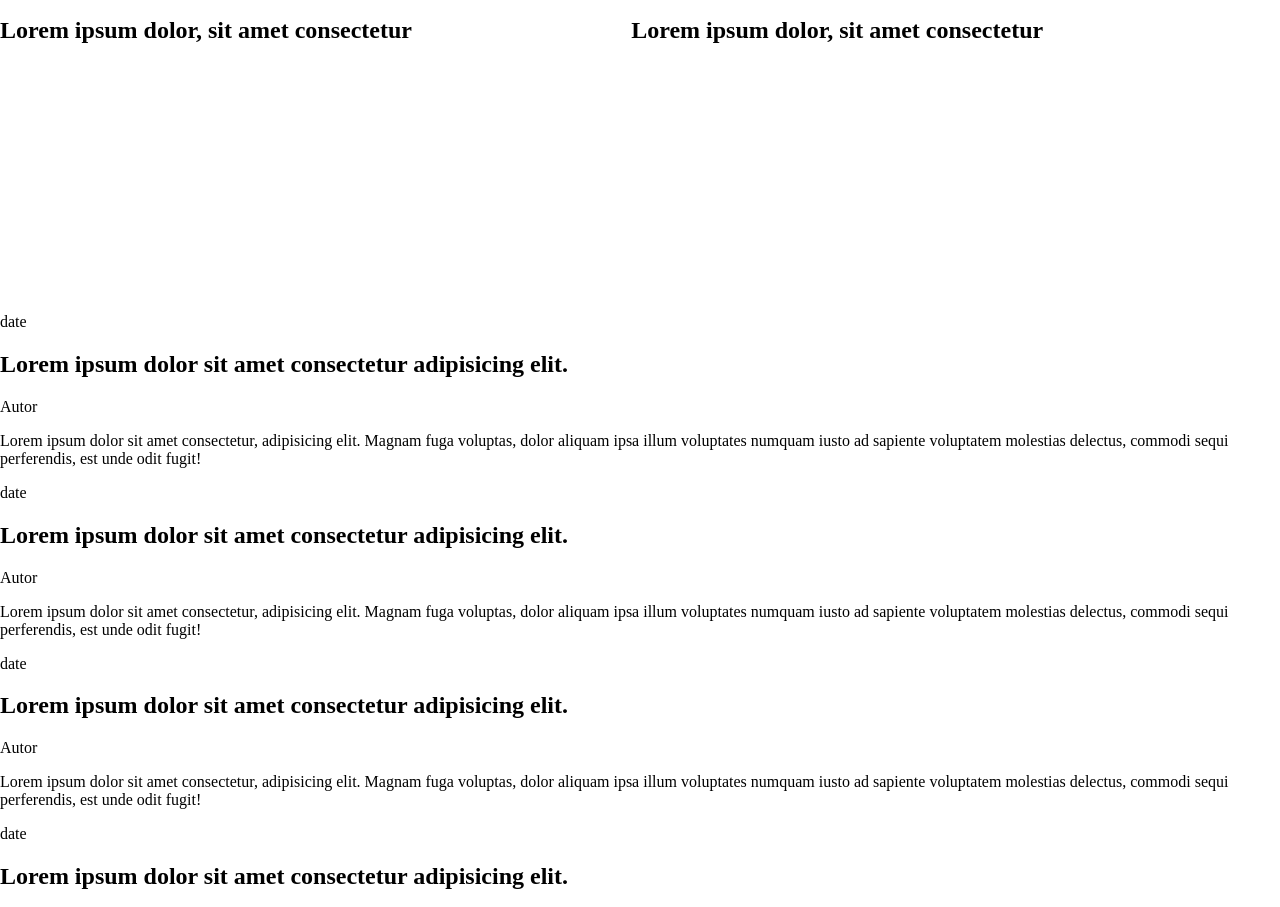
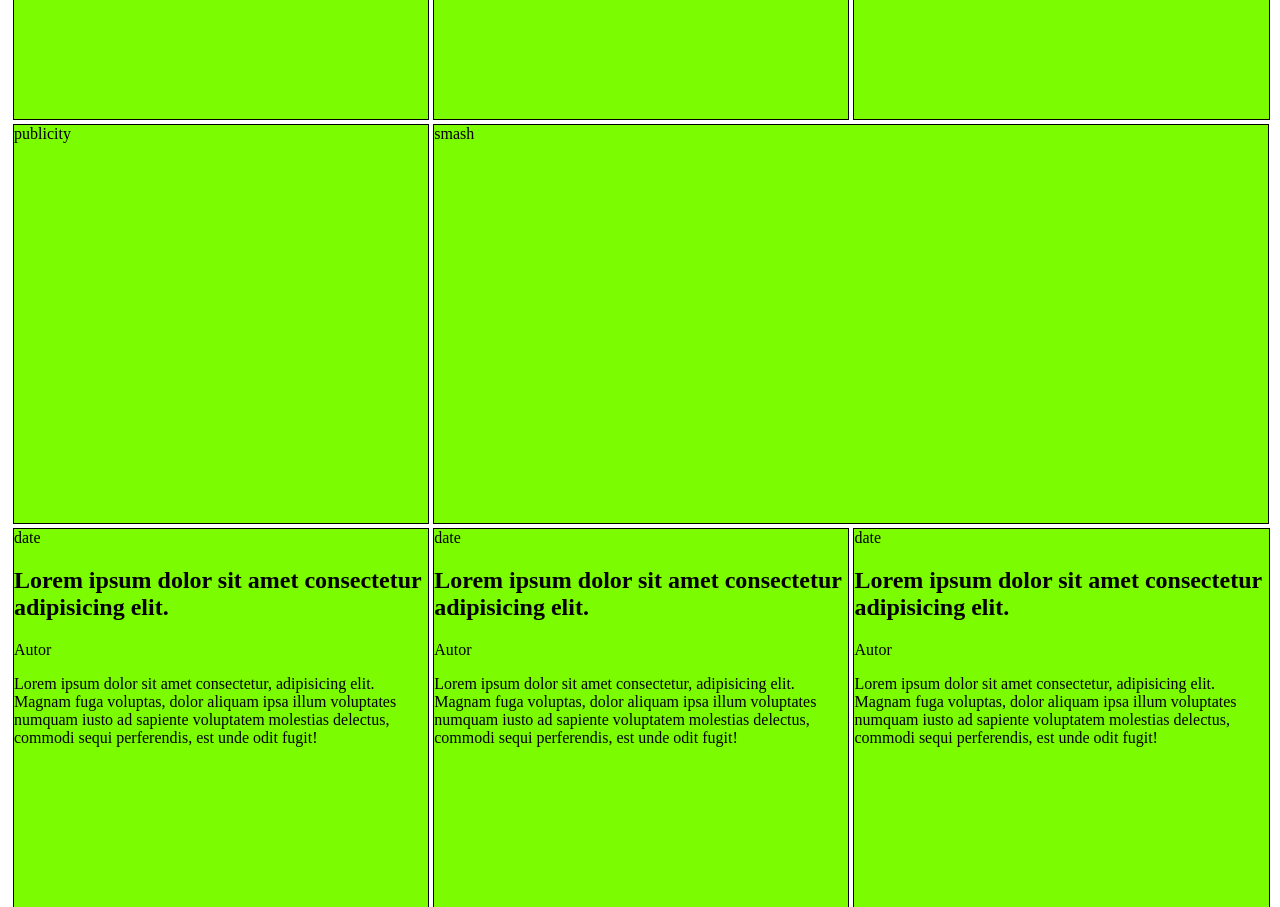
Before and after one commit to Eder-PG/Microverse-5-Design-Teardown-Eder-Salvador, a plain HTML site: page index.html in a window 1280 px wide. Shown: the part 1267-2174 px from the top of the page. Drawn offline with Linux system fonts and the light colour scheme.

Commit message:
set aligns to container 2 with flexbox

```diff
--- a/css/style.css
+++ b/css/style.css
@@ -18,18 +18,61 @@ body{
   padding: 0;
 }
 
+nav {
+  display: flex;
+  flex-direction: row;
+  justify-content: space-around;
+}
+
 h1{
-
+  text-align: center;
 }
 
 .container-box-1{
-  align-content: center;
+  text-align: center;
 }
 
-.writer-1{
-  box-sizing: border-box;
+.writer-1 {
   display: inline-block;
   width: 49%;
   min-width: 350px;
   height: 400px;
+  background-color: #7cfc00;
+  box-sizing: border-box;
 }
+
+.container-box-2 {
+  display: flex;
+  flex-flow: row;
+  flex-wrap: wrap;
+  margin-top: 5px;
+  text-align: left;
+  margin-left: 11px;
+}
+
+.grid-article-1 {
+  box-sizing: border-box;
+  width: 32.8%;
+  height: 400px;
+  background-color: #7cfc00;
+  margin: 2px;
+  border: solid 1px black;
+}
+
+.smash-1 {
+  box-sizing: border-box;
+  width: 65.9%;
+  height: 400px;
+  background-color: #7cfc00;
+  margin: 2px;
+  border: solid 1px black;
+}
+
+.smash-2 {
+  box-sizing: border-box;
+  width: 66%;
+  height: 400px;
+  background-color: #7cfc00;
+  margin: 2px;
+  border: solid 1px black;
+}
--- a/index.html
+++ b/index.html
@@ -50,7 +50,7 @@
         </div>
 
         <div class="container-box-2">
-            <article class="grid article-1">
+            <article class="grid-article-1">
                 <header>
                     <span class="date">date</span>
                     <h2 class="title-article">Lorem ipsum dolor sit amet consectetur adipisicing elit. </h2>
@@ -61,7 +61,7 @@
                     aliquam ipsa illum voluptates numquam iusto ad sapiente voluptatem molestias delectus, commodi sequi
                     perferendis, est unde odit fugit!</p>
             </article>
-            <article class="grid article-2">
+            <article class="grid-article-1">
                 <header>
                     <span class="date">date</span>
                     <h2 class="title-article">Lorem ipsum dolor sit amet consectetur adipisicing elit. </h2>
@@ -72,7 +72,7 @@
                     aliquam ipsa illum voluptates numquam iusto ad sapiente voluptatem molestias delectus, commodi sequi
                     perferendis, est unde odit fugit!</p>
             </article>
-            <article class="grid article-3">
+            <article class="grid-article-1">
                 <header>
                     <span class="date">date</span>
                     <h2 class="title-article">Lorem ipsum dolor sit amet consectetur adipisicing elit. </h2>
@@ -83,9 +83,9 @@
                     aliquam ipsa illum voluptates numquam iusto ad sapiente voluptatem molestias delectus, commodi sequi
                     perferendis, est unde odit fugit!</p>
             </article>
-            <div class="grid publicity-1"></div>
-            <article class="smash-1"></article>
-            <article class="grid article-4">
+            <div class="grid-article-1"> publicity</div>
+            <article class="smash-1">smash</article>
+            <article class="grid-article-1">
                 <header>
                     <span class="date">date</span>
                     <h2 class="title-article">Lorem ipsum dolor sit amet consectetur adipisicing elit. </h2>
@@ -96,7 +96,7 @@
                     aliquam ipsa illum voluptates numquam iusto ad sapiente voluptatem molestias delectus, commodi sequi
                     perferendis, est unde odit fugit!</p>
             </article>
-            <article class="grid article-5">
+            <article class="grid-article-1">
                 <header>
                     <span class="date">date</span>
                     <h2 class="title-article">Lorem ipsum dolor sit amet consectetur adipisicing elit. </h2>
@@ -107,7 +107,7 @@
                     aliquam ipsa illum voluptates numquam iusto ad sapiente voluptatem molestias delectus, commodi sequi
                     perferendis, est unde odit fugit!</p>
             </article>
-            <article class="grid article-6">
+            <article class="grid-article-1">
                 <header>
                     <span class="date">date</span>
                     <h2 class="title-article">Lorem ipsum dolor sit amet consectetur adipisicing elit. </h2>
@@ -118,7 +118,7 @@
                     aliquam ipsa illum voluptates numquam iusto ad sapiente voluptatem molestias delectus, commodi sequi
                     perferendis, est unde odit fugit!</p>
             </article>
-            <article class="grid article-7">
+            <article class="grid-article-1">
                     <header>
                         <span class="date">date</span>
                         <h2 class="title-article">Lorem ipsum dolor sit amet consectetur adipisicing elit. </h2>
@@ -129,12 +129,11 @@
                         aliquam ipsa illum voluptates numquam iusto ad sapiente voluptatem molestias delectus, commodi sequi
                         perferendis, est unde odit fugit!</p>
                 </article>
+            <article class="smash-2">smash</article>
         </div>
 
 
-        <article class="grid smash-2">
-            <div class="smash-conatiner"></div>
-        </article>
+
 
 
         <div class="grid more-articles-1"></div>
@@ -231,7 +230,7 @@
                     ducimus quidem harum quia expedita, adipisci fugiat labore a et vitae iure asperiores est alias
                     molestias perferendis. Odit?</p>
             </article>
-        </div class="container-box-3">
+        </div>
 
 
         <article class="grid article-9">
```
Lines whose indentation alone changed are shown as unchanged.
